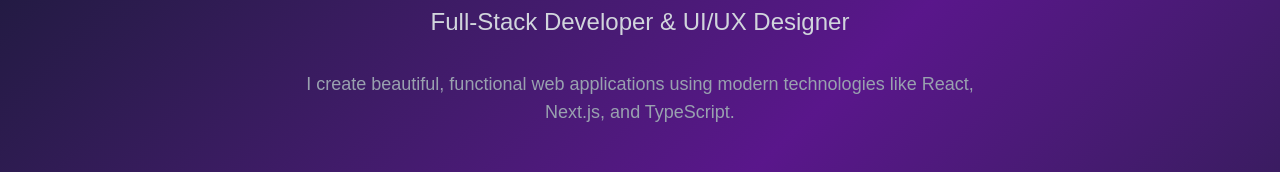
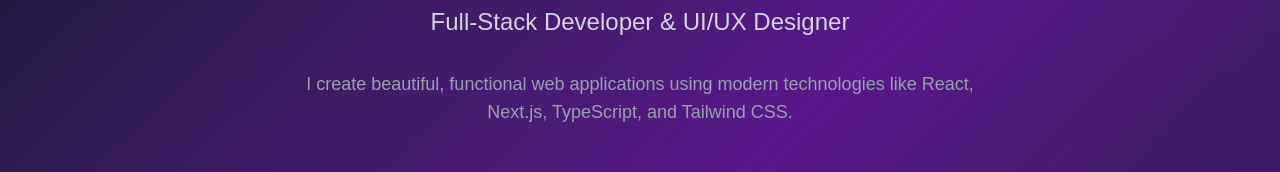
Before and after one commit to Sandeep-dommar01/Protifoilo, a Next.js app: page / in a window 1280 px wide. Shown: the part 333-505 px from the top of the page. Built offline with nearby package versions, Linux system fonts and the light colour scheme.

Commit message:
Update hero section text for deployment test

```diff
--- a/src/app/page.tsx
+++ b/src/app/page.tsx
@@ -11,7 +11,7 @@
             Full-Stack Developer & UI/UX Designer
           </p>
           <p className="text-lg text-gray-400 mb-12 max-w-2xl mx-auto">
-            I create beautiful, functional web applications using modern technologies like React, Next.js, and TypeScript.
+            I create beautiful, functional web applications using modern technologies like React, Next.js, TypeScript, and Tailwind CSS.
           </p>
 
           <div className="flex flex-col sm:flex-row gap-4 justify-center">
```
